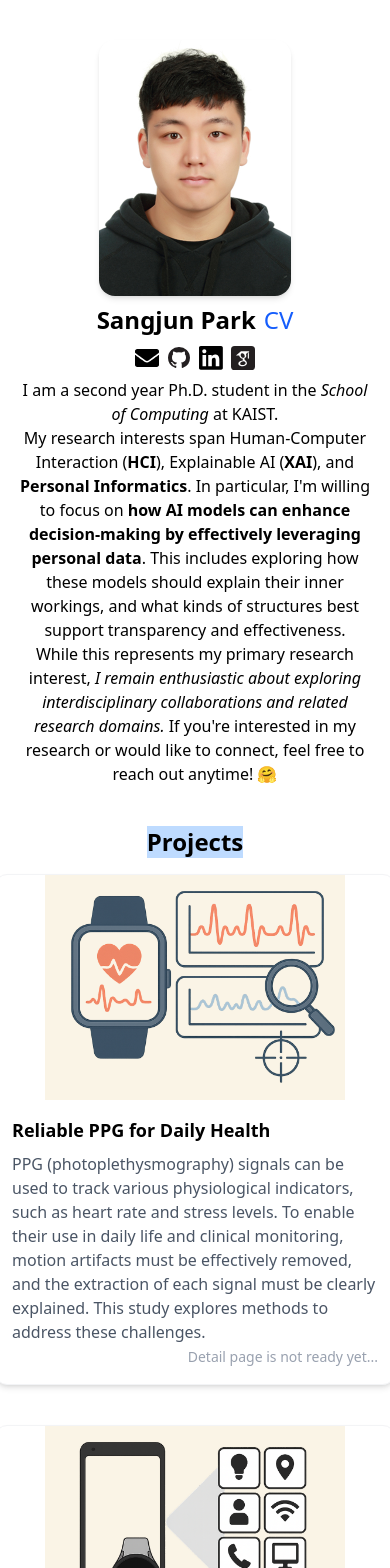
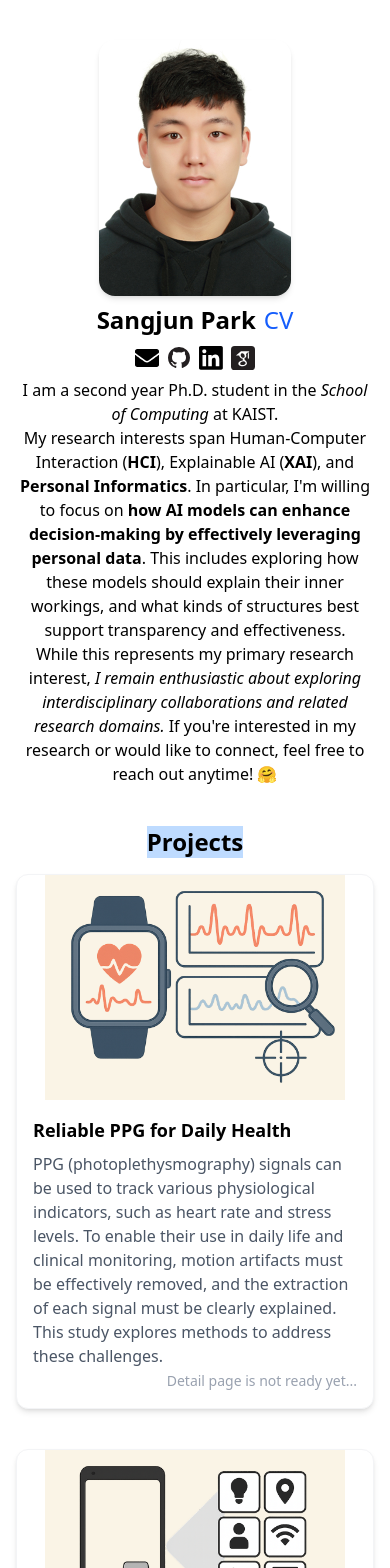
Before and after one commit to highjun/highjun.github.io, a Next.js app: page / in a window 390 px wide. Shown: the top 1568 px of the page. Built offline with nearby package versions, Linux system fonts and the light colour scheme.

Commit message:
Fixed:Card Mobile size issue

```diff
--- a/src/components/ProjectCard.tsx
+++ b/src/components/ProjectCard.tsx
@@ -7,7 +7,7 @@ const ProjectCard: React.FC<{
   link?: string;
 }> = ({ image, title, summary, link }) => {
   return (
-    <div className="bg-white rounded-xl shadow-md overflow-hidden flex flex-col items-center w-[400px] md:flex-row md:w-full md:items-stretch border border-gray-100">
+    <div className="bg-white rounded-xl shadow-md overflow-hidden flex flex-col items-center w-[400px] max-w-full md:flex-row md:w-full md:items-stretch border border-gray-100">
       <div className="w-[300px] h-[225px] flex-shrink-0 bg-gray-100 flex items-center justify-center">
         <img
           src={image}
```
